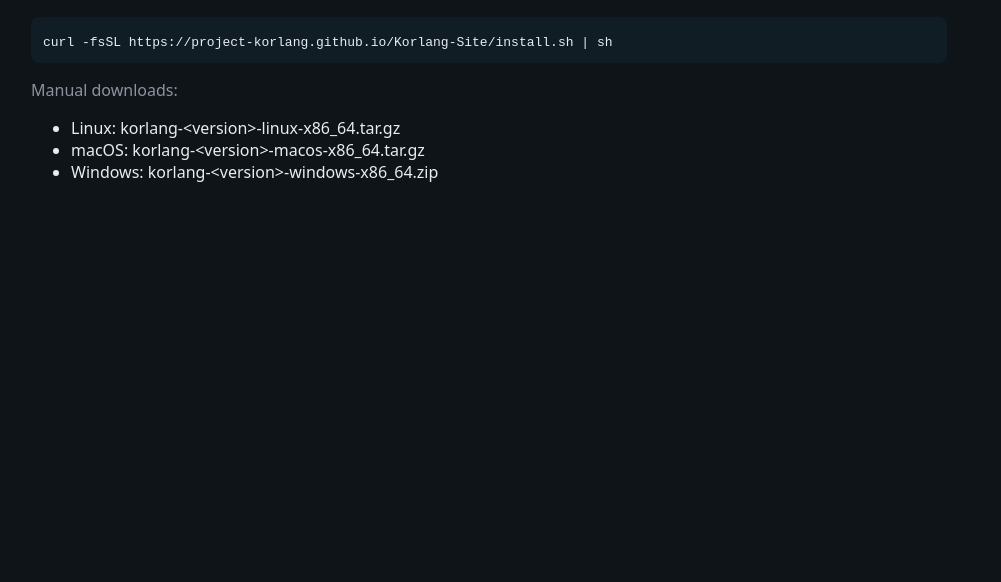
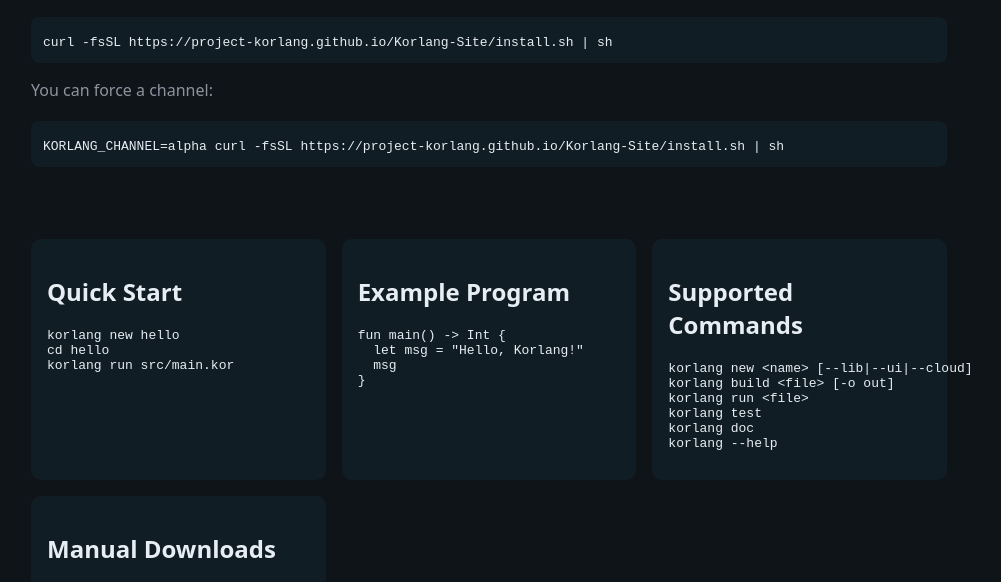
Before and after one commit to Project-Korlang/Korlang-Site, a plain HTML site: page docs/get-started.html in a window 1280 px wide. Shown: the part 217-799 px from the top of the page, without its empty margins (151-1152 px from the left). Drawn offline with Linux system fonts and the light colour scheme.

Commit message:
Update get-started and help output

```diff
--- a/docs/get-started.html
+++ b/docs/get-started.html
@@ -14,12 +14,43 @@
     <div class="cta">
       <code>curl -fsSL https://project-korlang.github.io/Korlang-Site/install.sh | sh</code>
     </div>
-    <p>Manual downloads:</p>
-    <ul>
-      <li>Linux: korlang-&lt;version&gt;-linux-x86_64.tar.gz</li>
-      <li>macOS: korlang-&lt;version&gt;-macos-x86_64.tar.gz</li>
-      <li>Windows: korlang-&lt;version&gt;-windows-x86_64.zip</li>
-    </ul>
+    <p>You can force a channel:</p>
+    <div class="cta">
+      <code>KORLANG_CHANNEL=alpha curl -fsSL https://project-korlang.github.io/Korlang-Site/install.sh | sh</code>
+    </div>
   </header>
+
+  <section class="grid">
+    <div class="card">
+      <h2>Quick Start</h2>
+      <pre><code>korlang new hello
+cd hello
+korlang run src/main.kor</code></pre>
+    </div>
+    <div class="card">
+      <h2>Example Program</h2>
+      <pre><code>fun main() -> Int {
+  let msg = "Hello, Korlang!"
+  msg
+}</code></pre>
+    </div>
+    <div class="card">
+      <h2>Supported Commands</h2>
+      <pre><code>korlang new &lt;name&gt; [--lib|--ui|--cloud]
+korlang build &lt;file&gt; [-o out]
+korlang run &lt;file&gt;
+korlang test
+korlang doc
+korlang --help</code></pre>
+    </div>
+    <div class="card">
+      <h2>Manual Downloads</h2>
+      <ul>
+        <li>Linux: korlang-&lt;version&gt;-linux-x86_64.tar.gz</li>
+        <li>macOS: korlang-&lt;version&gt;-macos-x86_64.tar.gz</li>
+        <li>Windows: korlang-&lt;version&gt;-windows-x86_64.zip</li>
+      </ul>
+    </div>
+  </section>
 </body>
 </html>
```
Also changed, not shown: 7 other files.
